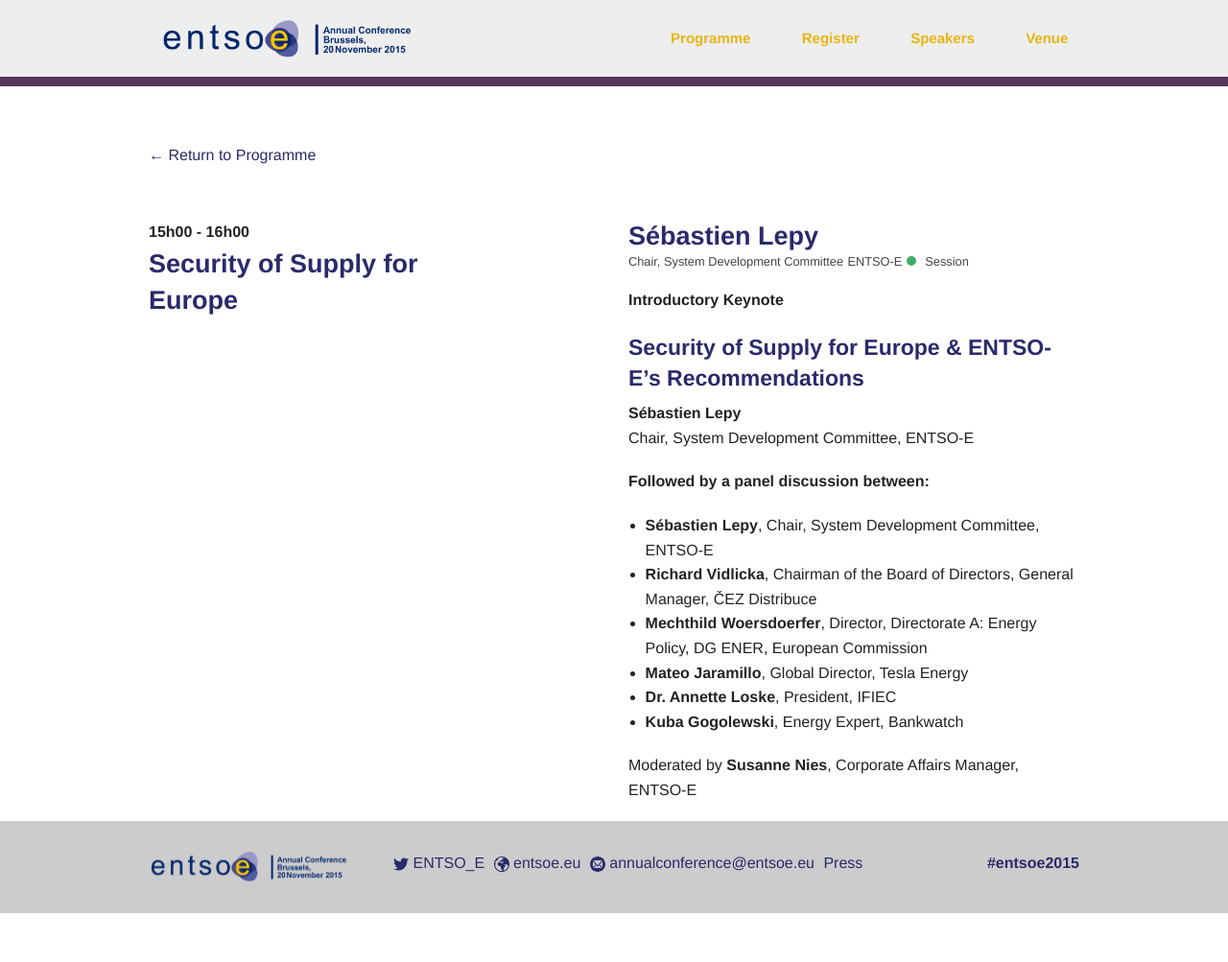
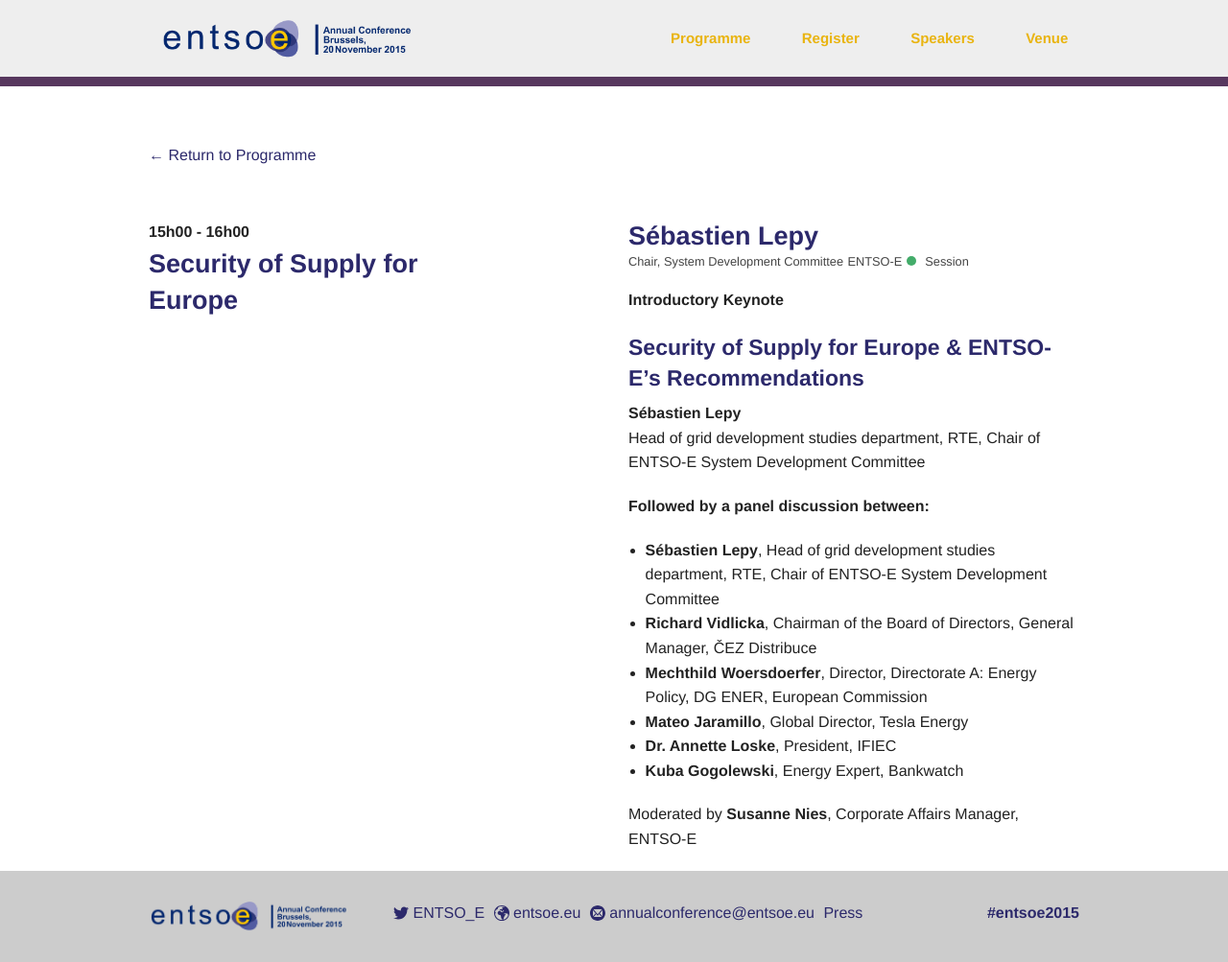
Before and after one commit to SmokeBellew1/entsoe_conf, a Jekyll site: the page built from _posts/schedule/2015-06-10-15h00.md, in a window 1280 px wide. Shown: the whole page at 96% size. Built offline with Jekyll 4.4.1, drawn with Linux system fonts in a browser that asks for light colours; before the commit the page ends 952 px from its top, so only the background shows below that.

Commit message:
updated Sebastien's title

```diff
--- a/_posts/schedule/2015-06-10-15h00.md
+++ b/_posts/schedule/2015-06-10-15h00.md
@@ -19,15 +19,16 @@
 published: true
 ---
 
+
 __Introductory Keynote__
 
 #### __Security of Supply for Europe &amp; ENTSO-E’s Recommendations__
 **Sébastien Lepy**<br>
-Chair, System Development Committee, ENTSO-E
+Head of grid development studies department, RTE, Chair of ENTSO-E System Development Committee
 
 __Followed by a panel discussion between:__
 
-- **Sébastien Lepy**, Chair, System Development Committee, ENTSO-E
+- **Sébastien Lepy**, Head of grid development studies department, RTE, Chair of ENTSO-E System Development Committee
 - __Richard Vidlicka__, Chairman of the Board of Directors, General Manager, ČEZ Distribuce
 - __Mechthild Woersdoerfer__, Director, Directorate A: Energy Policy, DG ENER, European Commission
 - __Mateo Jaramillo__, Global Director, Tesla Energy
```
